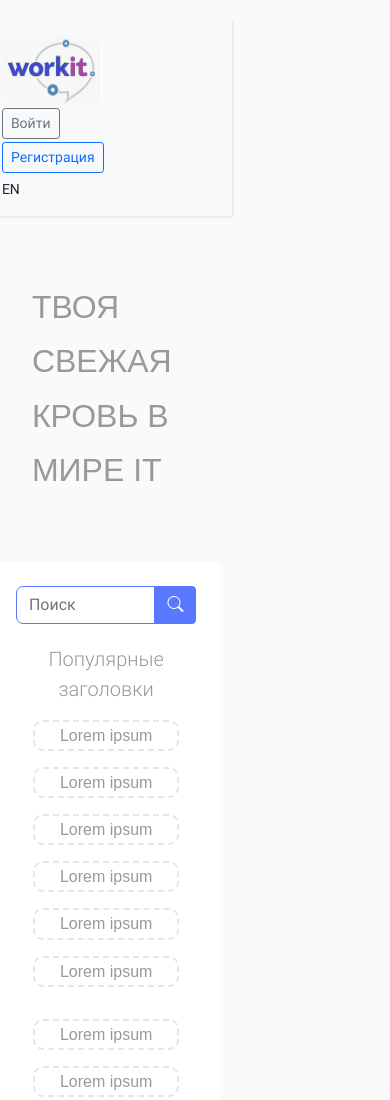
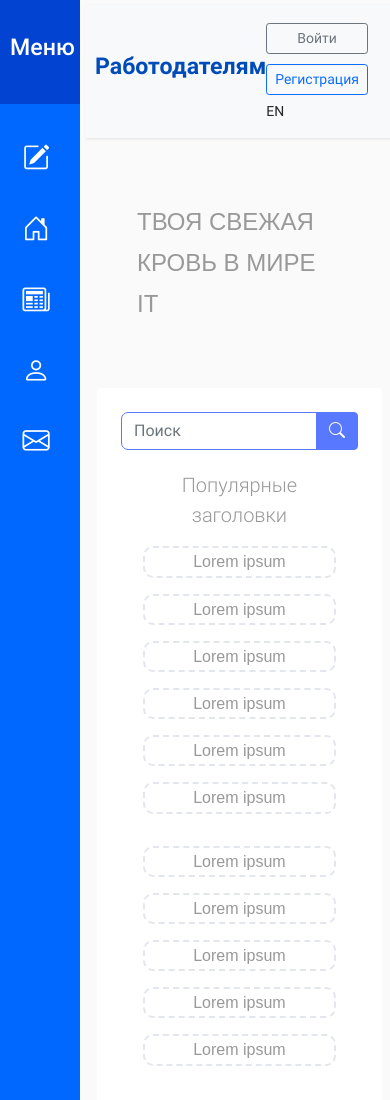
Before and after one commit to Lisha9286/IT-works, a website built with Parcel: page employers_main.html in a window 390 px wide. Shown: the top 1100 px of the page. Built offline with nearby package versions, Linux system fonts and the light colour scheme.

Commit message:
changes styles in employer main

```diff
--- a/employers_main.html
+++ b/employers_main.html
@@ -12,27 +12,26 @@
 <body class="page_employers">
     <div class="wrapper__emp-main d-flex">
         <!-- Sidebar  -->
-        <nav id="sidebar">
-            <div class="sidebar__wrapper sticky-top">
-                <div class="sidebar-header">
-                    <h3>WorkIt</h3>
-                    <h3 class="pt-2"> Работодателям</h3>
+        <nav class="sidebar-empl">
+            <div class="sidebar-empl__wrapper sticky-top">
+                <div class="sidebar-empl__header">
+                <h3 class="py-4">Меню</h3>
                 </div>
-                <ul class="list-unstyled components">
+                <ul class=" sidebar-empl__list list-unstyled components flex-md justify-content-md-center">
                     <li>
-                        <a href="#"> <i class="bi bi-pencil-square pe-2"></i>Создать Вакансию</a>
+                        <a  href="#"> <i class="bi bi-pencil-square pe-2"></i><span class="sidebar-empl__item"> Создать Вакансию</span></a>
                     </li>
                     <li>
-                        <a href="./index.html"><i class="bi bi-house-door pe-2"></i>Главная</a>
+                        <a href="./index.html"><i class="bi bi-house-door pe-2"></i><span class="sidebar-empl__item">Главная</span></a>
                     </li>
                     <li>
-                        <a href="./views/new-vacancy.html"><i class="bi bi-newspaper pe-2"></i>Новости</a>
+                        <a href="./views/new-vacancy.html"><i class="bi bi-newspaper pe-2"></i><span class="sidebar-empl__item">Новости</span></a>
                     </li>
                     <li>
-                        <a href="./views/about.html"><i class="bi bi-person pe-2"></i>О Нас</a>
+                        <a href="./views/about.html"><i class="bi bi-person pe-2"></i> <span class="sidebar-empl__item"> О Нас</span></a>
                     </li>
                     <li>
-                        <a href="./views/contacts.html"><i class="bi bi-envelope pe-2"></i>Контакты</a>
+                        <a href="./views/contacts.html"><i class="bi bi-envelope pe-2"></i> <span class="sidebar-empl__item">Контакты</span> </a>
                     </li>
                 </ul>
             </div>
@@ -40,12 +39,11 @@
         <!-- Page Content  -->
         <div id="content">
             <nav class="navbar navbar-expand-lg navbar-light bg-light d-flex ">
-                <div class="container-fluid">
-                    <div>
+                <div class="beispiel">
                         <a href="#">
                             <img class="nav__logo-img" src="./assets/images/logo.png" alt="logo"></a>
-                    </div>
-                    <ul class="nav navbar-nav d-flex">
+                            <h3 class="header__second pt-3"> Работодателям</h3></div>
+                    <ul class="nav navbar-nav nav__empl-links d-flex">
                         <li class="nav-item">
                             <button type="button" class="btn btn-outline-secondary btn-sm me-1" data-bs-toggle="modal"
                                 data-bs-target="#modal_sign-up" id="sign-up">Войти</button>
@@ -104,7 +102,6 @@
                             <a class="header__lang" href="#">EN</a>
                         </li>
                     </ul>
-                </div>
             </nav>
             <!--Motto-->
             <div class="row m-3 p-4">
@@ -187,7 +184,6 @@
                 </div>
             </div>
             <!-- Searching Form end-->
-            <!--Popular titles-->
             <!-- Information Block-->
             <section id="gallery" class="row m-5">
                 <div class="wrapper__block__info">
@@ -269,7 +265,6 @@
             </footer>
         </div>
     </div>
-
     <script type="module" src="./js/employers_signup.js"></script>
 </body>
 
--- a/style/employers_main.scss
+++ b/style/employers_main.scss
@@ -20,7 +20,12 @@ a:focus {
     transition: all 0.3s;
 }
 
+
+
+
 .navbar {
+    display: flex;
+    justify-content:space-between;
     padding: 15px 10px;
     background: #fff;
     border: none;
@@ -28,7 +33,13 @@ a:focus {
     margin-bottom: 40px;
     box-shadow: 1px 1px 3px rgba(0, 0, 0, 0.1);
 }
-
+.beispiel {
+    display: flex;
+}
+.header__second {
+    color:#004BBA;
+    font-weight: 700;
+}
 .navbar-btn {
     box-shadow: none;
     outline: none !important;
@@ -37,10 +48,9 @@ a:focus {
 .nav__logo {
     &-img {
         height: 70px;
-        width: 100px;
+        max-width: 100%;
         border-radius: 10px;
     }
-
 }
 
 .line {
@@ -61,73 +71,45 @@ a:focus {
 }
 
 
-#sidebar {
+.sidebar-empl {
     position: relative;
-    max-width: 17em;
-    background: #7386D5;
+    width: 17em;
+    background-image: url(../assets/images/backmain.jpg);
     color: #fff;
     transition: all 0.3s;
 }
 
 
-#sidebar .sidebar-header {
+.sidebar-empl__header {
     padding: 20px;
-    background: #6d7fcc;
+    background-color: rgba(8, 8, 130, 0.363);
 }
 
-#sidebar ul.components {
+.sidebar-empl__list{
     padding: 20px 0;
-    border-bottom: 1px solid #47748b;
 }
 
-#sidebar ul p {
-    color: #fff;
-    padding: 10px;
+.sidebar-empl {
+    li a {
+        padding: 15px;
+        font-size: 1.1em;
+        display: block;
+    }
 }
 
-#sidebar ul li a {
-    padding: 10px;
-    font-size: 1.1em;
-    display: block;
+.sidebar-empl {
+    ul li a:hover {
+        color: rgb(8, 8, 130);;
+        background: #fff;
+    }
 }
 
-#sidebar ul li a:hover {
-    color: #7386D5;
-    background: #fff;
-}
-
-
-ul ul a {
-    font-size: 0.9em !important;
-    padding-left: 30px !important;
-    background: #6d7fcc;
-}
-
-ul.CTAs {
-    padding: 20px;
-}
-
-ul.CTAs a {
-    text-align: center;
-    font-size: 0.9em !important;
-    display: block;
-    border-radius: 5px;
-    margin-bottom: 5px;
-}
-
-
-a.article,
-a.article:hover {
-    background: #6d7fcc !important;
-    color: #fff !important;
-}
 
 /* ---------------------------------------------------
     CONTENT STYLE
 ----------------------------------------------------- */
 
 #content {
-    flex-basis: 75%;
     padding: 20px;
     transition: all 0.3s;
 
@@ -189,7 +171,7 @@ input.form-control:focus{
     cursor: pointer;
     transition: 1.3s;
     &:hover {
-    background-color: #5878FF;
+    background-color: rgb(163, 73, 164);
     color: #fff;
     border: none;
     }
@@ -198,21 +180,43 @@ input.form-control:focus{
 /* ---------------------------------------------------
     MEDIAQUERIES
 ----------------------------------------------------- */
-
-@media (max-width: 768px) {
-    #sidebar {
-        margin-left: -250px;
+@include media-breakpoint-down(md) {
+    .sidebar-empl {
+        max-width: 5em;
+        background: #0168FF;
+        h3 {
+            font: size 0.9em; ;
+        }
+        li a {
+            font-size: 1.7em;
+            text-align: center;
+        }
     }
 
-    #sidebar.active {
-        margin-left: 0;
+.sidebar-empl__item{
+    display: none;
     }
-
-    #sidebarCollapse span {
-        display: none;
+.sidebar-empl__header {
+        padding: 10px;
     }
+.subtitle__employer {
+    font-size: 1.5em !important;
 }
-
+#content {
+    padding: 5px;
+}
+.header__first {
+        padding: 0;
+        font-size: 1em;
+    }
+.navbar {
+    flex-wrap: nowrap;
+}
+.btn-outline-secondary  {
+width: 101.7px;
+margin-bottom: 7px;
+}
+}
 /* ---------------------------------------------------
     MODAL STYLES
 ----------------------------------------------------- */
--- a/style/registration_applicants.scss
+++ b/style/registration_applicants.scss
@@ -73,12 +73,6 @@
         background-color: rgb(245, 245, 245);
     }
 
-    /*.btn {
-        background-color: #2557a7;
-        color: white;
-        font-family: 'Roboto';
-    }*/
-
     .registration__title {
         font-family: 'Roboto';
         font-weight: 500;
```
